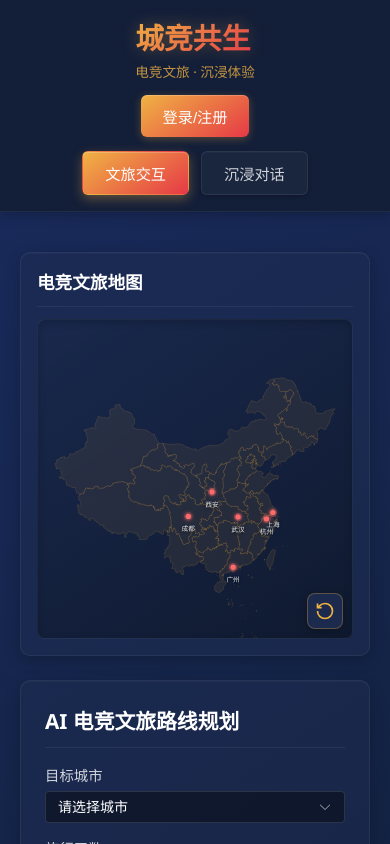
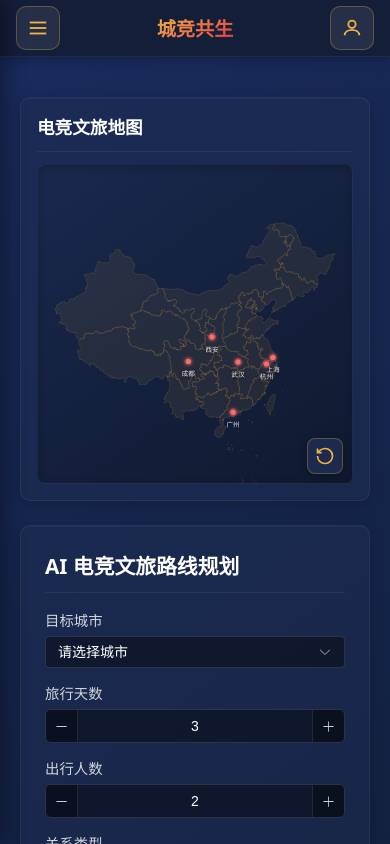
Before and after one commit to iy88/os_national_frontend, a Vue app: page /travel in a window 390 px wide. Shown: the top 844 px of the page. Built offline with nearby package versions, Linux system fonts and the light colour scheme.

Commit message:
fixed mobile nav bar issue

```diff
--- a/src/components/Header.vue
+++ b/src/components/Header.vue
@@ -23,18 +23,80 @@
         {{ isLoggedIn ? userInfo?.username : '登录/注册' }}
       </button>
     </div>
+
+    <!-- 移动端导航 -->
+    <div class="mobile-nav">
+      <button class="hamburger-btn" @click="toggleSidebar">
+        <svg viewBox="0 0 24 24" fill="none" stroke="currentColor" stroke-width="2">
+          <line x1="3" y1="6" x2="21" y2="6" />
+          <line x1="3" y1="12" x2="21" y2="12" />
+          <line x1="3" y1="18" x2="21" y2="18" />
+        </svg>
+      </button>
+      <h1 class="mobile-logo">城竞共生</h1>
+      <button class="user-btn" @click="$emit('open-login')">
+        <svg viewBox="0 0 24 24" fill="none" stroke="currentColor" stroke-width="2">
+          <circle cx="12" cy="8" r="4" />
+          <path d="M4 20c0-4 4-6 8-6s8 2 8 6" />
+        </svg>
+      </button>
+    </div>
+
+    <!-- 侧边栏遮罩 -->
+    <div
+      v-if="sidebarOpen"
+      class="sidebar-overlay"
+      @click="toggleSidebar"
+    ></div>
+
+    <!-- 侧边栏 -->
+    <div :class="['sidebar', { open: sidebarOpen }]">
+      <div class="sidebar-header">
+        <span class="sidebar-title">菜单</span>
+        <button class="close-btn" @click="toggleSidebar">
+          <svg viewBox="0 0 24 24" fill="none" stroke="currentColor" stroke-width="2">
+            <line x1="18" y1="6" x2="6" y2="18" />
+            <line x1="6" y1="6" x2="18" y2="18" />
+          </svg>
+        </button>
+      </div>
+      <div class="sidebar-content">
+        <button
+          :class="['sidebar-btn', { active: activeTab === 'travel' }]"
+          @click="goToTravel"
+        >
+          <svg viewBox="0 0 24 24" fill="none" stroke="currentColor" stroke-width="2">
+            <circle cx="12" cy="12" r="10" />
+            <path d="M12 6v6l4 2" />
+          </svg>
+          文旅交互
+        </button>
+        <button
+          :class="['sidebar-btn', { active: activeTab === 'dialogue' }]"
+          @click="goToDialogue"
+        >
+          <svg viewBox="0 0 24 24" fill="none" stroke="currentColor" stroke-width="2">
+            <path d="M21 15a2 2 0 0 1-2 2H7l-4 4V5a2 2 0 0 1 2-2h14a2 2 0 0 1 2 2z" />
+          </svg>
+          沉浸对话
+        </button>
+      </div>
+    </div>
   </header>
 </template>
 
 <script setup>
-import { computed } from 'vue'
-import { useRoute } from 'vue-router'
+import { computed, ref } from 'vue'
+import { useRoute, useRouter } from 'vue-router'
 import { useUserStore } from '../stores/user'
 
 const route = useRoute()
+const router = useRouter()
 const userStore = useUserStore()
 
 defineEmits(['open-login'])
+
+const sidebarOpen = ref(false)
 
 const activeTab = computed(() => {
   if (route.path.includes('dialogue')) return 'dialogue'
@@ -43,6 +105,20 @@ const activeTab = computed(() => {
 
 const isLoggedIn = computed(() => userStore.isLoggedIn)
 const userInfo = computed(() => userStore.userInfo)
+
+const toggleSidebar = () => {
+  sidebarOpen.value = !sidebarOpen.value
+}
+
+const goToTravel = () => {
+  sidebarOpen.value = false
+  router.push('/travel')
+}
+
+const goToDialogue = () => {
+  sidebarOpen.value = false
+  router.push('/dialogue')
+}
 </script>
 
 <style scoped>
@@ -160,14 +236,183 @@ const userInfo = computed(() => userStore.userInfo)
     inset 0 2px 4px rgba(0, 0, 0, 0.15);
 }
 
+/* 移动端导航 */
+.mobile-nav {
+  display: none;
+  padding: 0 16px;
+  align-items: center;
+  justify-content: space-between;
+  height: 56px;
+}
+
+.mobile-logo {
+  font-size: 1.2rem;
+  font-weight: bold;
+  background: linear-gradient(145deg, #f0b344 0%, #e63946 100%);
+  -webkit-background-clip: text;
+  -webkit-text-fill-color: transparent;
+  background-clip: text;
+  margin: 0;
+}
+
+.hamburger-btn,
+.user-btn {
+  width: 44px;
+  height: 44px;
+  background: rgba(255, 255, 255, 0.08);
+  border: 1px solid rgba(240, 179, 68, 0.3);
+  border-radius: 10px;
+  color: #f0b344;
+  cursor: pointer;
+  display: flex;
+  align-items: center;
+  justify-content: center;
+  transition: all 0.2s ease;
+}
+
+.hamburger-btn svg,
+.user-btn svg {
+  width: 22px;
+  height: 22px;
+}
+
+.hamburger-btn:hover,
+.user-btn:hover {
+  background: rgba(240, 179, 68, 0.15);
+  border-color: rgba(240, 179, 68, 0.3);
+}
+
+/* 侧边栏遮罩 */
+.sidebar-overlay {
+  position: fixed;
+  top: 0;
+  left: 0;
+  right: 0;
+  bottom: 0;
+  background: rgba(0, 0, 0, 0.6);
+  z-index: 200;
+  animation: fadeIn 0.2s ease;
+}
+
+@keyframes fadeIn {
+  from { opacity: 0; }
+  to { opacity: 1; }
+}
+
+/* 侧边栏 */
+.sidebar {
+  position: fixed;
+  top: 0;
+  left: 0;
+  width: 280px;
+  height: 100vh;
+  background: linear-gradient(145deg, #1e2f55 0%, #0f1a2a 100%);
+  border-right: 1px solid rgba(240, 179, 68, 0.2);
+  z-index: 201;
+  transform: translateX(-100%);
+  transition: transform 0.3s ease;
+  box-shadow: 4px 0 20px rgba(0, 0, 0, 0.4);
+}
+
+.sidebar.open {
+  transform: translateX(0);
+}
+
+.sidebar-header {
+  display: flex;
+  align-items: center;
+  justify-content: space-between;
+  padding: 16px 20px;
+  border-bottom: 1px solid rgba(240, 179, 68, 0.15);
+}
+
+.sidebar-title {
+  color: #f0b344;
+  font-size: 1.1rem;
+  font-weight: 600;
+}
+
+.close-btn {
+  width: 36px;
+  height: 36px;
+  background: rgba(255, 255, 255, 0.05);
+  border: 1px solid rgba(255, 255, 255, 0.1);
+  border-radius: 6px;
+  color: rgba(255, 255, 255, 0.7);
+  cursor: pointer;
+  display: flex;
+  align-items: center;
+  justify-content: center;
+  transition: all 0.2s ease;
+}
+
+.close-btn svg {
+  width: 18px;
+  height: 18px;
+}
+
+.close-btn:hover {
+  background: rgba(230, 57, 70, 0.2);
+  border-color: rgba(230, 57, 70, 0.4);
+  color: #e63946;
+}
+
+.sidebar-content {
+  padding: 20px;
+  display: flex;
+  flex-direction: column;
+  gap: 12px;
+}
+
+.sidebar-btn {
+  display: flex;
+  align-items: center;
+  gap: 12px;
+  padding: 14px 18px;
+  background: rgba(255, 255, 255, 0.03);
+  border: 1px solid rgba(255, 255, 255, 0.08);
+  border-radius: 8px;
+  color: rgba(255, 255, 255, 0.85);
+  font-size: 1rem;
+  font-weight: 500;
+  cursor: pointer;
+  transition: all 0.2s ease;
+}
+
+.sidebar-btn svg {
+  width: 22px;
+  height: 22px;
+  color: #f0b344;
+}
+
+.sidebar-btn:hover {
+  background: rgba(240, 179, 68, 0.1);
+  border-color: rgba(240, 179, 68, 0.3);
+  transform: translateX(4px);
+}
+
+.sidebar-btn.active {
+  background: linear-gradient(145deg, rgba(240, 179, 68, 0.2) 0%, rgba(230, 57, 70, 0.15) 100%);
+  border-color: rgba(240, 179, 68, 0.4);
+  color: #fff;
+}
+
+.sidebar-btn.active svg {
+  color: #f0b344;
+}
+
 @media (max-width: 768px) {
-  .header-content {
-    flex-direction: column;
-    gap: 14px;
+  .app-header {
+    height: auto;
+    padding: 0;
   }
 
-  .nav-tabs {
-    order: 3;
+  .header-content {
+    display: none;
+  }
+
+  .mobile-nav {
+    display: flex;
   }
 }
 </style>
```
